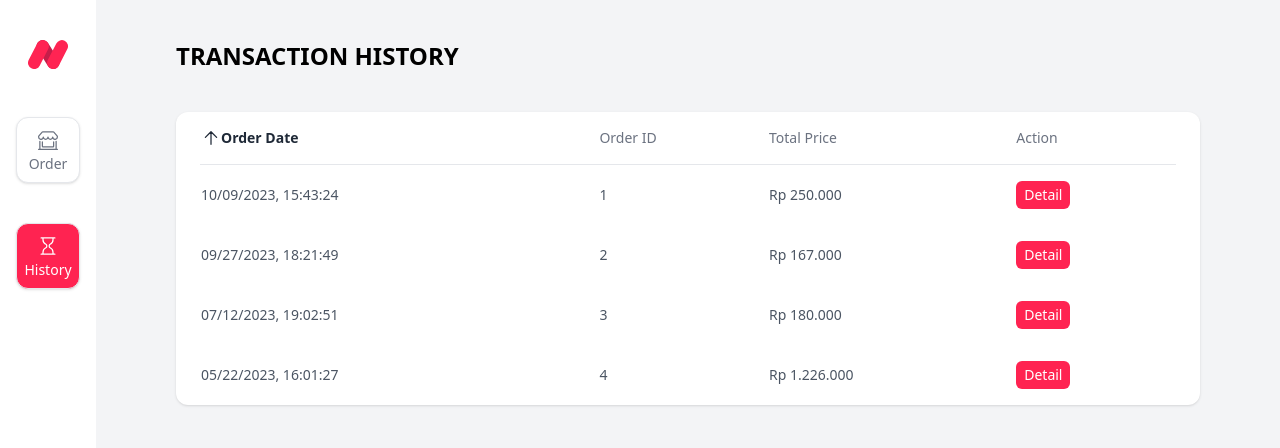
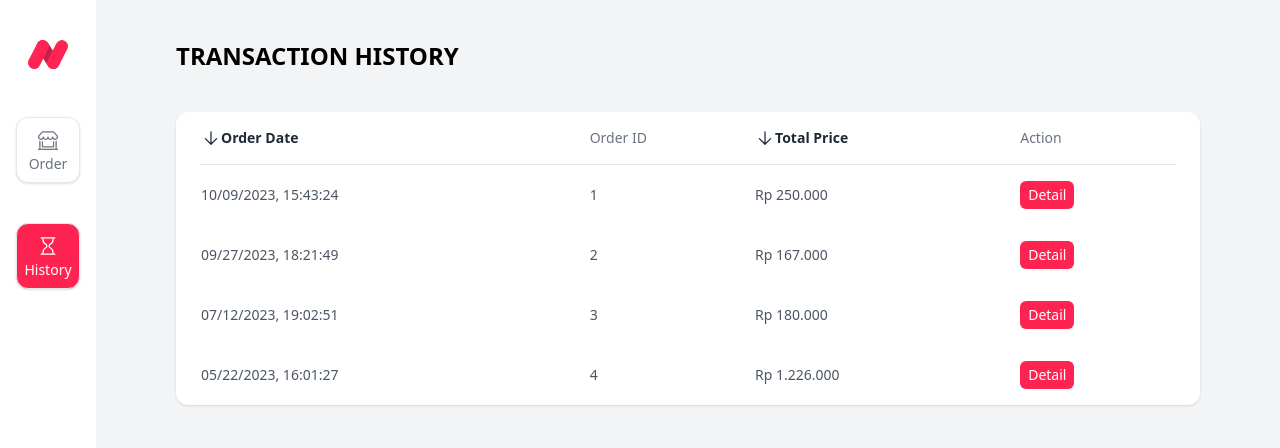
Before and after one commit to ryno-andryano/nusa, a React (Vite) app: page /history in a window 1280 px wide. Shown: the top 448 px of the page. Built offline with nearby package versions, Linux system fonts and the light colour scheme; data requests are answered from the project's data file.

Commit message:
feat: add sort transaction by price

```diff
--- a/src/pages/History/index.jsx
+++ b/src/pages/History/index.jsx
@@ -7,25 +7,31 @@ function History() {
   const getHistory = (url) => axios.get(url).then((res) => res.data);
   const { data } = useSWR("http://localhost:3000/transactions", getHistory);
 
-  const [sortLatest, setSortLatest] = useState(true);
+  const [sortDate, setSortDate] = useState(false);
+  const [sortPrice, setSortPrice] = useState(false);
 
-  const handleSortChange = () => {
-    const sortType = "latest";
+  const handleSortClick = (sortType) => () => {
     sortTransactions(sortType);
-    setSortLatest(!sortLatest);
+    if (sortType === "date") {
+      setSortDate(!sortDate);
+    } else {
+      setSortPrice(!sortPrice);
+    }
   };
 
   const sortTransactions = (sortType) => {
     data.sort((a, b) => {
-      if (sortType === "lowToHigh") {
-        return parseFloat(a.price) - parseFloat(b.price); // Sort Transactions by Lowest Price
-      } else if (sortType === "highToLow") {
-        return parseFloat(b.price) - parseFloat(a.price); // Sort Transactions by Highest Price
-      } else if (sortType === "latest") {
+      if (sortType === "price") {
+        const lowPrice = parseFloat(a.totalPrice) - parseFloat(b.totalPrice); // Sort Transactions by Lowest Price
+        const highPrice = parseFloat(b.totalPrice) - parseFloat(a.totalPrice); // Sort Transactions by Highest Price
+        return sortPrice ? highPrice : lowPrice;
+      } else if (sortType === "date") {
         // Sort Transactions by Date
         const dateA = new Date(a.time);
         const dateB = new Date(b.time);
-        return sortLatest ? dateA - dateB : dateB - dateA;
+        const oldestDate = dateA - dateB;
+        const latestDate = dateB - dateA;
+        return sortDate ? latestDate : oldestDate;
       }
     });
   };
@@ -40,7 +46,48 @@ function History() {
             <tr className="">
               <td
                 className="flex cursor-pointer py-4 text-sm font-semibold text-gray-800 hover:text-[#e81e48]"
-                onClick={handleSortChange}
+                onClick={handleSortClick("date")}
+              >
+                {/* Down Arrow */}
+                <svg
+                  xmlns="http://www.w3.org/2000/svg"
+                  fill="none"
+                  viewBox="0 0 24 24"
+                  strokeWidth={1.5}
+                  stroke="currentColor"
+                  className={`h-5 w-5 ${sortDate ? "hidden" : "block"}`}
+                >
+                  <path
+                    strokeLinecap="round"
+                    strokeLinejoin="round"
+                    d="M12 4.5v15m0 0l6.75-6.75M12 19.5l-6.75-6.75"
+                  />
+                </svg>
+                {/* Up Arrow */}
+                <svg
+                  xmlns="http://www.w3.org/2000/svg"
+                  fill="none"
+                  viewBox="0 0 24 24"
+                  strokeWidth={1.5}
+                  stroke="currentColor"
+                  className={`h-5 w-5 ${sortDate ? "block" : "hidden"}`}
+                >
+                  <path
+                    strokeLinecap="round"
+                    strokeLinejoin="round"
+                    d="M12 19.5v-15m0 0l-6.75 6.75M12 4.5l6.75 6.75"
+                  />
+                </svg>
+                Order Date
+              </td>
+
+              <td className="py-4 text-sm font-medium text-gray-500">
+                Order ID
+              </td>
+
+              <td
+                className="flex cursor-pointer py-4 text-sm font-semibold text-gray-800 hover:text-[#e81e48]"
+                onClick={handleSortClick("price")}
               >
                 {/* Up Arrow */}
                 <svg
@@ -49,7 +96,7 @@ function History() {
                   viewBox="0 0 24 24"
                   strokeWidth={1.5}
                   stroke="currentColor"
-                  className={`h-5 w-5 ${sortLatest ? "block" : "hidden"}`}
+                  className={`h-5 w-5 ${sortPrice ? "block" : "hidden"}`}
                 >
                   <path
                     strokeLinecap="round"
@@ -64,7 +111,7 @@ function History() {
                   viewBox="0 0 24 24"
                   strokeWidth={1.5}
                   stroke="currentColor"
-                  className={`h-5 w-5 ${sortLatest ? "hidden" : "block"}`}
+                  className={`h-5 w-5 ${sortPrice ? "hidden" : "block"}`}
                 >
                   <path
                     strokeLinecap="round"
@@ -72,14 +119,6 @@ function History() {
                     d="M12 4.5v15m0 0l6.75-6.75M12 19.5l-6.75-6.75"
                   />
                 </svg>
-                Order Date
-              </td>
-
-              <td className="py-4 text-sm font-medium text-gray-500">
-                Order ID
-              </td>
-
-              <td className="py-4 text-sm font-medium text-gray-500">
                 Total Price
               </td>
 
```
